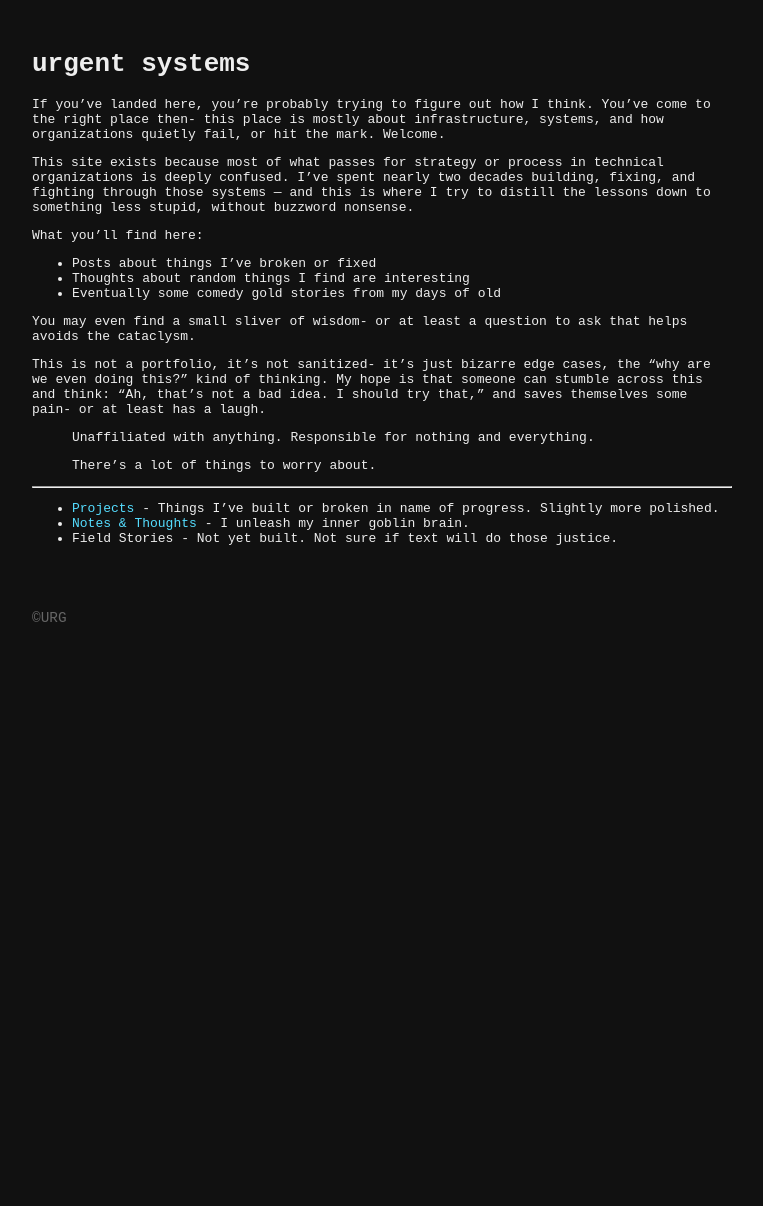
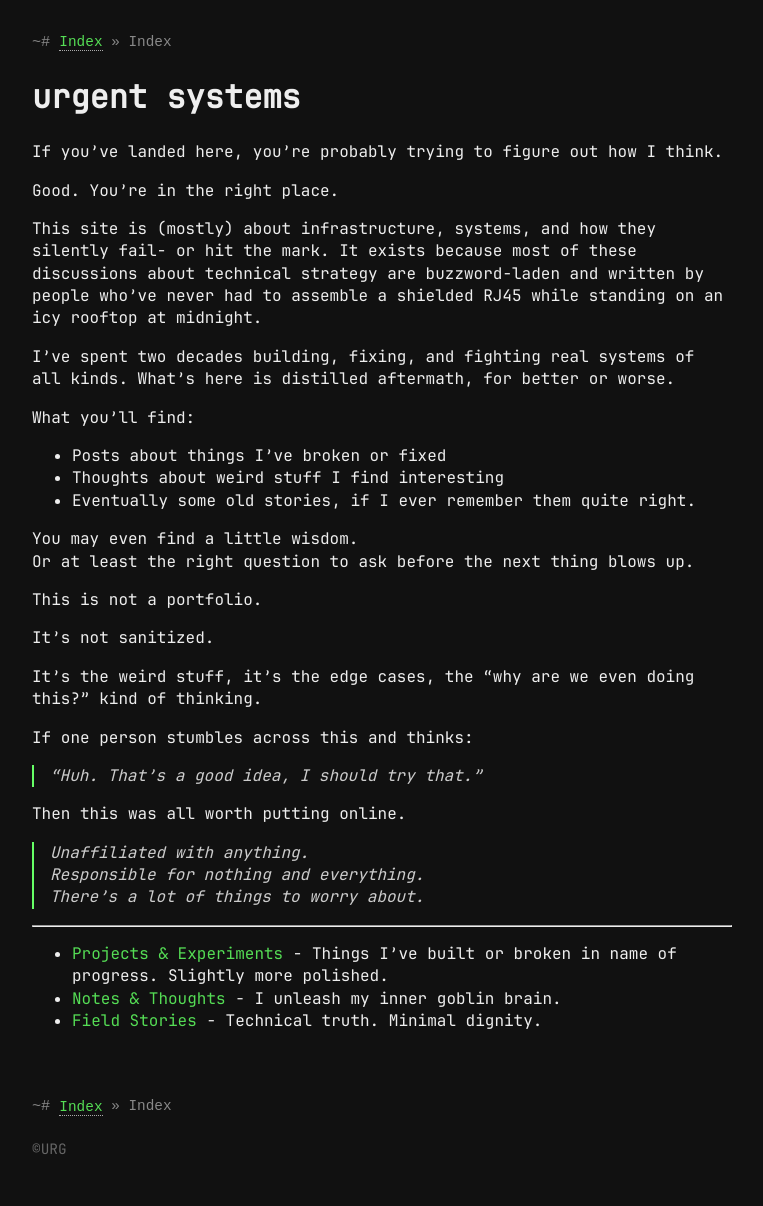
Before and after one commit to urgdog/urg.systems, a Jekyll site: the page built from index.md, in a window 1280 px wide. Shown: the whole page, without its empty margins (258-1021 px from the left). Built offline with Jekyll 4.4.1, drawn with Linux system fonts in a browser that asks for light colours; before the commit the page ends 900 px from its top, so only the background shows below that.

Commit message:
more words

```diff
--- a/_layouts/default.html
+++ b/_layouts/default.html
@@ -4,19 +4,48 @@
   <meta charset="UTF-8">
   <title>{{ page.title }} | URG.SYSTEMS</title>
   <meta name="viewport" content="width=device-width, initial-scale=1.0">
-  <style>
-    body { font-family: monospace; background: #111; color: #eee; padding: 2rem; max-width: 700px; margin: auto; }
-    a { color: #55ddff; text-decoration: none; }
-    a:hover { text-decoration: underline; }
-    footer { margin-top: 4rem; font-size: 0.9rem; color: #666; }
-  </style>
+  <link rel="stylesheet" href="/assets/css/style.css">
+
+
+
 </head>
 <body>
+  <nav class="breadcrumb">
+  <a href="/">Index</a>
+  {% if page.url contains '/projects/' %}
+    &raquo; <a href="/projects/">Projects</a>
+  {% elsif page.url contains '/notes/' %}
+    &raquo; <a href="/notes/">Notes</a>
+  {% elsif page.url contains '/stories/' %}
+    &raquo; <a href="/stories/">Stories</a>
+  {% endif %}
+  {% if page.title %}
+    &raquo; {{ page.title }}
+  {% endif %}
+</nav>
+
   <main>
+
+
+
+
     {{ content }}
+
   </main>
   <footer>
-    <p>©URG</p>
+  <nav class="breadcrumb">
+  <a href="/">Index</a>
+  {% if page.url contains '/projects/' %}
+    &raquo; <a href="/projects/">Projects</a>
+  {% elsif page.url contains '/notes/' %}
+    &raquo; <a href="/notes/">Notes</a>
+  {% elsif page.url contains '/stories/' %}
+    &raquo; <a href="/stories/">Stories</a>
+  {% endif %}
+  {% if page.title %}
+    &raquo; {{ page.title }}
+  {% endif %}
+</nav>    <p>©URG</p>
   </footer>
 </body>
 </html>
--- /dev/null
+++ b/assets/css/style.css
@@ -0,0 +1,74 @@
+
+@font-face {
+  font-family: 'JetBrains Mono';
+  src: url('/assets/fonts/JetBrainsMono-Regular.woff2') format('woff2');
+  font-weight: normal;
+  font-style: normal;
+}
+
+
+
+    body {
+      font-family: 'JetBrains Mono', monospace;
+      background: #111; color: #eee;
+      padding: 2rem; max-width: 700px; margin: auto;
+      font-size: 1rem;
+      line-height: 1.4;
+    }
+    a { color: #55dd55; text-decoration: none; }
+    a:hover { text-decoration: underline; }
+    footer { margin-top: 4rem; font-size: 0.9rem; color: #666; }
+
+  .breadcrumb {
+    font-family: monospace;
+    font-size: 0.9rem;
+    margin-bottom: 1.5em;
+    color: #888;
+  }
+
+  .breadcrumb a {
+    text-decoration: none;
+    color: #55dd55;
+    border-bottom: 1px dotted #aaa;
+  }
+
+  .breadcrumb a:hover {
+    color: #99ee99;
+    border-bottom: 1px solid #fff;
+  }
+
+  .breadcrumb::before {
+    content: "~# ";
+    font-size: 0.95rem;
+    vertical-align: middle;
+  }
+code {
+  background-color: #1a1a1a;
+  color: #66ff66;
+  padding: 0.2em 0.4em;
+  border-radius: 3px;
+  font-size: 0.95em;
+}
+blockquote {
+  border-left: 2px solid #66ff66;
+  padding-left: 1em;
+  margin-left: 0;
+  color: #ccc;
+  font-style: italic;
+}
+.field-box {
+  border: 1px dashed #66ff66;
+  background-color: #111;
+  padding: 1.5em;
+  margin: 2em 0;
+  color: #ccc;
+  font-family: 'JetBrains Mono', monospace;
+}
+.terminal {
+  background-color: #000;
+  color: #66ff66;
+  padding: 1em;
+  font-family: 'JetBrains Mono', monospace;
+  border: 1px solid #444;
+  box-shadow: 0 0 5px rgba(102, 255, 102, 0.15);
+}
--- a/index.md
+++ b/index.md
@@ -5,34 +5,43 @@ layout: default
 # urgent systems
 
 If you've landed here, you're probably trying to figure out how I think.
-You've come to the right place then- this place is mostly about infrastructure,
-systems, and how organizations quietly fail, or hit the mark. Welcome.
 
-This site exists because most of what passes for strategy or
-process in technical organizations is deeply confused. I’ve spent
-nearly two decades building, fixing, and fighting through those
-systems — and this is where I try to distill the lessons down to
-something less stupid, without buzzword nonsense.
+Good. You're in the right place.
 
-What you’ll find here:
+This site is (mostly) about infrastructure, systems, and how they silently fail-
+or hit the mark. It exists because most of these discussions about technical
+strategy are buzzword-laden and written by people who've never had
+to assemble a shielded RJ45 while standing on an icy rooftop at midnight.
+
+I've spent two decades building, fixing, and fighting real systems of all kinds.
+What's here is distilled aftermath, for better or worse.
+
+What you'll find:
 - Posts about things I’ve broken or fixed
-- Thoughts about random things I find are interesting
-- Eventually some comedy gold stories from my days of old
+- Thoughts about weird stuff I find interesting
+- Eventually some old stories, if I ever remember them quite right.
 
-You may even find a small sliver of wisdom- or at least a question
-to ask that helps avoids the cataclysm.
+You may even find a little wisdom.
+Or at least the right question to ask before the next thing blows up.
 
-This is not a portfolio, it's not sanitized- it's just bizarre
-edge cases, the "why are we even doing this?" kind of thinking.
-My hope is that someone can stumble across this and think:
-"Ah, that's not a bad idea. I should try that," and saves
-themselves some pain- or at least has a laugh.
+This is not a portfolio.
 
-> Unaffiliated with anything. Responsible for nothing and everything.
+It's not sanitized.
 
+It's the weird stuff, it's the edge cases, the "why are we even doing this?"
+ kind of thinking.
+
+If one person stumbles across this and thinks:
+
+> "Huh. That's a good idea, I should try that."
+
+Then this was all worth putting online.
+
+> Unaffiliated with anything.
+> Responsible for nothing and everything.
 > There’s a lot of things to worry about.
 
 ---
-- [Projects](/projects/) - Things I've built or broken in name of progress. Slightly more polished.
+- [Projects & Experiments](/projects/) - Things I've built or broken in name of progress. Slightly more polished.
 - [Notes & Thoughts](/notes/) - I unleash my inner goblin brain.
-- Field Stories - Not yet built. Not sure if text will do those justice.
+- [Field Stories](/stories/) - Technical truth. Minimal dignity.
```
Also changed, not shown: notes/field-is-systems.md (+2 -2 lines), notes/index.md (+3 -3 lines), stories/index.md (added, +28 -0 lines), stories/placeholder.md (added, +7 -0 lines), stories/video-on-demand.md (added, +170 -0 lines), assets/fonts/JetBrainsMono-Regular.woff2 (added), projects/zero-touch.md (line endings or trailing spaces).
